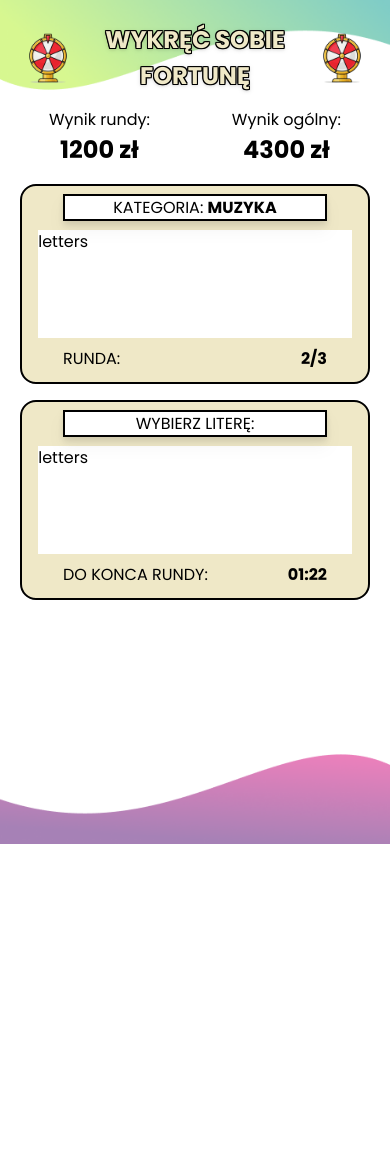
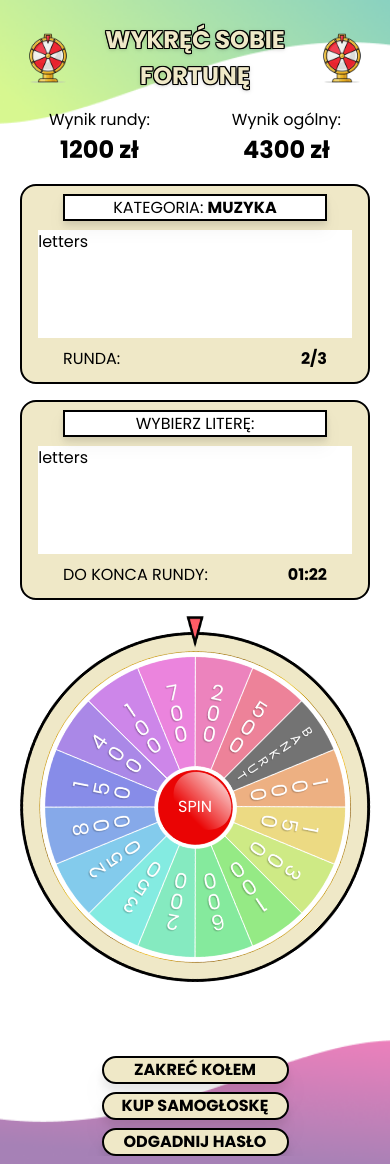
Before and after one commit to michalmiotla/wykrec-sobie-fortune---react-app, a React (Vite) app: page / in a window 390 px wide. Before the commit the page ends 1092 px from the top, so only its background shows below. Built offline with nearby package versions, Linux system fonts and the light colour scheme.

Commit message:
working with wheel side layout

```diff
--- a/index.html
+++ b/index.html
@@ -11,7 +11,7 @@
   <link href="https://fonts.googleapis.com/css2?family=Poppins:wght@400;700&display=swap" rel="stylesheet">
 </head>
 
-<body>
+<body class="bg-black">
   <div id="root"></div>
   <script type="module" src="/src/main.jsx"></script>
 </body>
--- a/src/App.jsx
+++ b/src/App.jsx
@@ -3,9 +3,9 @@ import { GridContainer } from './components/GridContainer'
 
 function App() {
 	return (
-		<div className='relative flex justify-center w-screen h-screen bg-black font-poppins'>
-			<div className='absolute w-full min-w-[375px] max-w-[1440px] p-2 h-full bg-painted bg-cover bg-center'>
-				<div className='container 2xl:max-w-[1280px] h-full mx-auto'>
+		<div className='relative flex justify-center h-full w-full bg-black font-poppins'>
+			<div className='absolute w-full min-w-[375px] max-w-[1440px] min-h-screen p-2 bg-painted bg-cover bg-center'>
+				<div className='container 2xl:max-w-[1280px] h-full mx-auto overflow-hidden'>
 					<Logo />
 					<GridContainer />
 				</div>
--- a/src/components/AnswerBoard.jsx
+++ b/src/components/AnswerBoard.jsx
@@ -1,3 +1,7 @@
+import { answersArray } from '../utils/answersArray'
+
+console.log(answersArray)
+
 export function AnswerBoard() {
 	return (
 		<div className='flex flex-col items-center justify-between w-[350px] h-[200px] sm:w-[475px] sm:h-[275px] md:w-[600px] md:h-[350px] lg:w-[475px] lg:h-[275px] xl:w-[600px] xl:h-[350px] p-2 bg-light-beige rounded-2xl border-2 border-black'>
--- a/src/components/BoardsSide.jsx
+++ b/src/components/BoardsSide.jsx
@@ -4,7 +4,7 @@ import { LettersBoard } from './LettersBoard'
 
 export function BoardsSide() {
 	return (
-		<div className='flex flex-col items-center lg:col-start-2 lg:col-end-3 gap-4'>
+		<div className='flex flex-col items-center lg:col-start-2 lg:col-end-3 gap-4 mb-8 lg:mb-0'>
 			<Results />
 			<AnswerBoard />
 			<LettersBoard />
--- /dev/null
+++ b/src/components/Buttons.jsx
@@ -0,0 +1,13 @@
+import { BuyLetter } from './BuyLetter'
+import { GuessAnswer } from './GuessAnswer'
+import { Spin } from './Spin'
+
+export function Buttons() {
+	return (
+		<div className='flex flex-col w-full h-full items-center justify-end gap-2'>
+			<Spin />
+			<BuyLetter />
+			<GuessAnswer />
+		</div>
+	)
+}
--- /dev/null
+++ b/src/components/BuyLetter.jsx
@@ -0,0 +1,7 @@
+export function BuyLetter() {
+	return (
+		<button className='w-1/2 bg-light-beige rounded-full border-2 border-black drop-shadow-xl aspect-[100/15] text-base sm:text-xl xl:text-2xl font-bold hover:cursor-pointer '>
+			KUP SAMOGŁOSKĘ
+		</button>
+	)
+}
--- /dev/null
+++ b/src/components/GuessAnswer.jsx
@@ -0,0 +1,7 @@
+export function GuessAnswer() {
+	return (
+		<button className='w-1/2 bg-light-beige rounded-full border-2 border-black drop-shadow-xl aspect-[100/15] text-base sm:text-xl xl:text-2xl font-bold hover:cursor-pointer '>
+			ODGADNIJ HASŁO
+		</button>
+	)
+}
--- /dev/null
+++ b/src/components/Spin.jsx
@@ -0,0 +1,7 @@
+export function Spin() {
+	return (
+		<button className='w-1/2 bg-light-beige rounded-full border-2 border-black drop-shadow-xl aspect-[100/15] text-base sm:text-xl xl:text-2xl font-bold hover:cursor-pointer '>
+			ZAKREĆ KOŁEM
+		</button>
+	)
+}
--- /dev/null
+++ b/src/components/Wheel.jsx
@@ -0,0 +1,15 @@
+export function Wheel() {
+	return (
+		<div className='w-full relative flex justify-center items-center'>
+			<img className='absolute -top-4 h-8 sm:h-10 md:h-12 lg:h-10 xl:h-12 z-10' src='../triangleStop.png' alt='' />
+			<img
+				className='w-[350px] rotate-45 sm:w-[475px]  md:w-[600px]  lg:w-[475px]  xl:w-[600px]'
+				src='../wheel.png'
+				alt=''
+			/>
+			<button className='absolute bg-transparent border-none text-base sm:text-xl xl:text-2xl text-white rounded-full aspect-square w-[80px] sm:w-[110px]  md:w-[140px]  lg:w-[110px]  xl:w-[140px]  '>
+				SPIN
+			</button>
+		</div>
+	)
+}
--- a/src/components/WheelSide.jsx
+++ b/src/components/WheelSide.jsx
@@ -1,3 +1,11 @@
+import { Buttons } from './Buttons'
+import { Wheel } from './Wheel'
+
 export function WheelSide() {
-	return <div className='grid lg:col-start-1 lg:col-end-2 lg:row-start-1'></div>
+	return (
+		<div className='flex flex-col items-center lg:col-start-1 lg:col-end-2 lg:row-start-1 gap-4'>
+			<Wheel />
+			<Buttons />
+		</div>
+	)
 }
--- /dev/null
+++ b/src/utils/answersArray.js
@@ -0,0 +1,14 @@
+export const answersArray = [
+	{
+		category: 'MUZYKA',
+		answer: 'ZACZNIJ OD BACHA',
+	},
+	{
+		category: 'KINO',
+		answer: 'PRZEMINĘŁO Z WIATREM',
+	},
+	{
+		category: 'SPORT',
+		answer: 'KOMBINACJA NORWESKA',
+	},
+]
```
Also changed, not shown: public/triangleStop.png (added), public/wheel.png (added).
